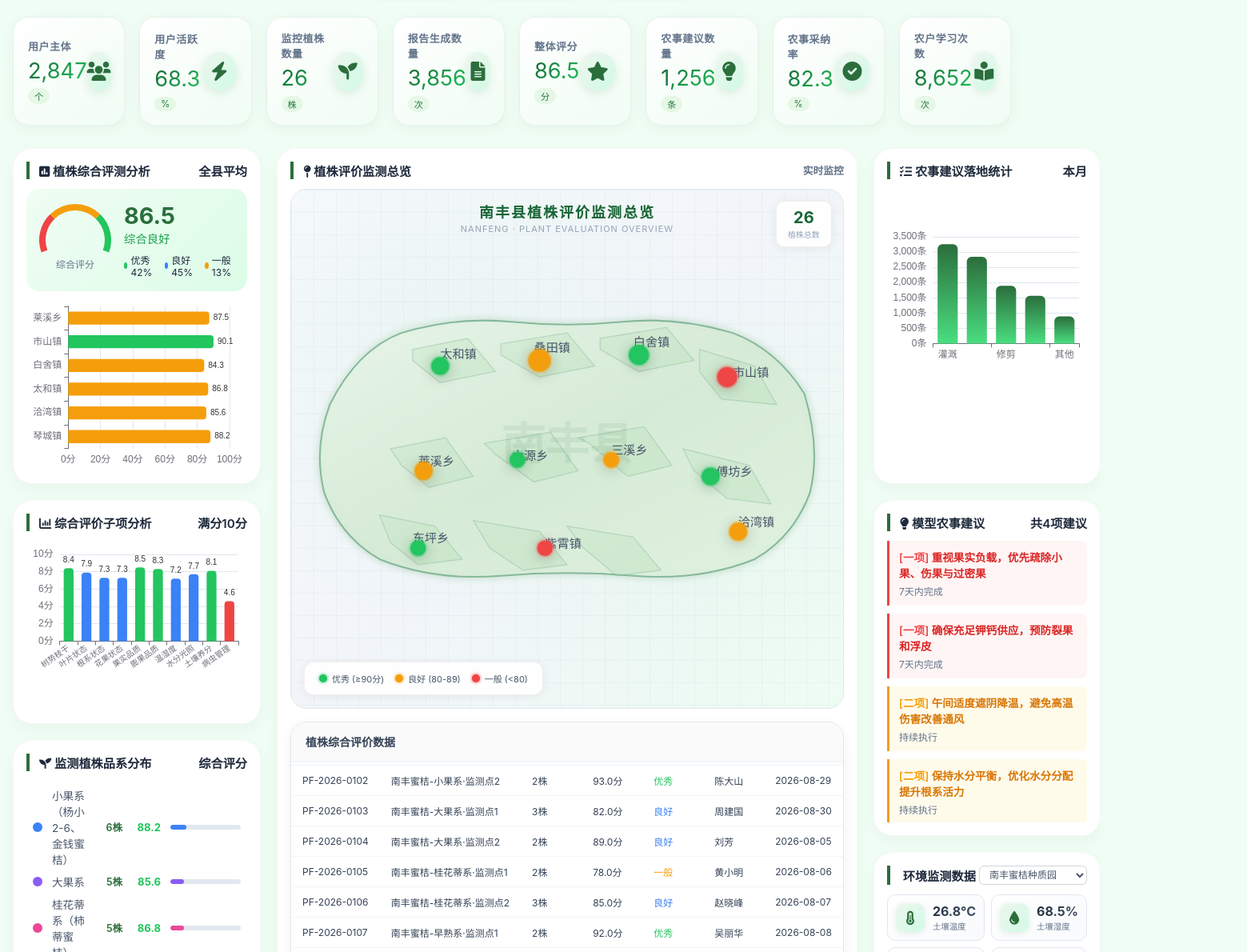
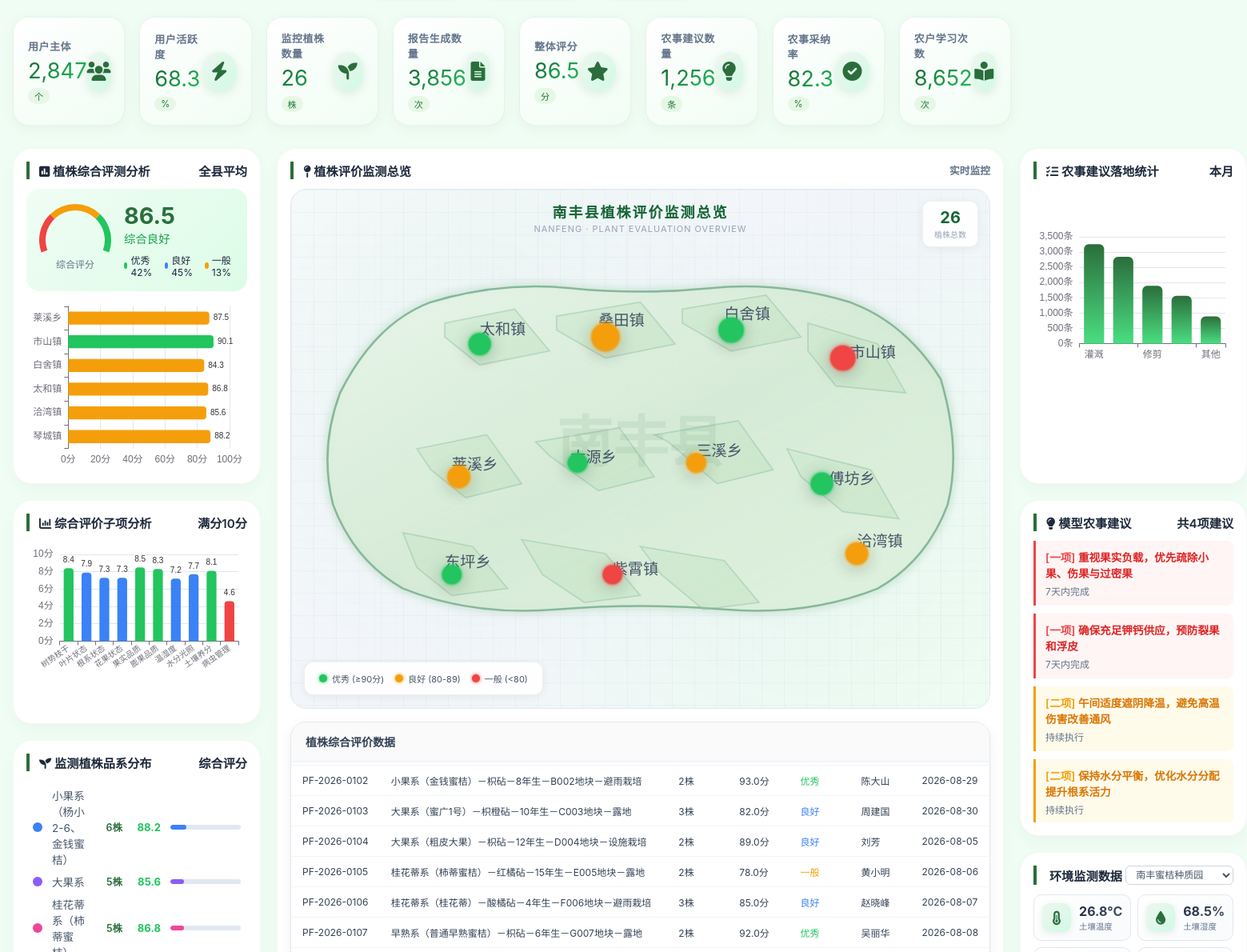
Before and after one commit to user007a/pro_orangemodel, a plain HTML site: page html/dataanlye/growth_dashboard.html in a window 1280 px wide. Shown: the part 110-1300 px from the top of the page at 80% size, 1559 px wide, since content can reach past the window. Drawn offline with nearby package versions, Linux system fonts and the light colour scheme.

Commit message:
0910-lastestversion
0910这一天的两个版本，主要是汇报前对原型进行最终调整，调整两个模型下的所有菜单内容跟模型说明一致，调整所有的mock数据符合汇报要求，调整一些显示内容吻合南丰的实际情况，用南丰的主体、地块、用户、品系、农事、天气、设备站点等放在原型中展示。原型的最后一次修改，后面以程序为核心，不再调整。

```diff
--- a/html/dataanlye/growth_dashboard.html
+++ b/html/dataanlye/growth_dashboard.html
@@ -1356,18 +1356,49 @@
         }]
     });
 
+    // ===== 评价对象生成（弹窗与滚动表格共用，保证两者一致）=====
+    var evalObjBuilder = {
+        // 6 个品系及其细分品种（与 typeNames 保持一致；同品系下多个监测点用 townIdx 区分）
+        typeConfig: [
+            { type: 'service',       name: '小果系',   subVarieties: ['杨小2-6', '金钱蜜桔'] },
+            { type: 'enterprise',    name: '大果系',   subVarieties: ['蜜广1号', '粗皮大果'] },
+            { type: 'cooperative',   name: '桂花蒂系', subVarieties: ['柿蒂蜜桔', '桂花蒂'] },
+            { type: 'demonstration', name: '早熟系',   subVarieties: ['普通早熟蜜桔', '日南1号'] },
+            { type: 'largegrower',   name: '桂月红',   subVarieties: ['特早熟芽变', '桂月红优系'] },
+            { type: 'iot',           name: '蜜广1号',  subVarieties: ['晚熟蜜广', '蜜广优系'] }
+        ],
+        // 砧木/树龄/地块/栽培方式（按监测点 townIdx 循环）
+        rootstocks:    ['枳砧', '枳砧', '枳橙砧', '枳砧', '红橘砧', '酸橘砧'],
+        ages:          ['6年生', '8年生', '10年生', '12年生', '15年生', '4年生'],
+        plots:         ['A001地块', 'B002地块', 'C003地块', 'D004地块', 'E005地块', 'F006地块', 'G007地块'],
+        cultivations:  ['露地', '避雨栽培', '露地', '设施栽培', '露地', '避雨栽培'],
+        // 根据品系 type + townIdx 生成评价对象
+        build: function(type, townIdx) {
+            var tc = this.typeConfig.filter(function(t) { return t.type === type; })[0];
+            var sub = tc.subVarieties[townIdx % tc.subVarieties.length];
+            var strainName = tc.name + '（' + sub + '）';
+            var rootstock = this.rootstocks[townIdx % this.rootstocks.length];
+            var age = this.ages[townIdx % this.ages.length];
+            var plot = this.plots[townIdx % this.plots.length];
+            var cultivation = this.cultivations[townIdx % this.cultivations.length];
+            return strainName + '－' + rootstock + '－' + age + '－' + plot + '－' + cultivation;
+        },
+        typeName: function(type) {
+            var tc = this.typeConfig.filter(function(t) { return t.type === type; })[0];
+            return tc ? tc.name : '';
+        }
+    };
+
     var entityData = (function() {
         // 11 个监测点（每个乡镇一个），每点 2-4 株，共 26 株
         // entityData[type][pointIndex] 返回该监测点的植株信息汇总
-        // type 含义：service=小果系, enterprise=大果系, cooperative=桂花蒂系,
-        //           demonstration=早熟系, largegrower=桂月红, iot=蜜广1号
         var typeConfig = [
-            { type: 'service',       age: '小果系',     counts: [2, 2] },
-            { type: 'enterprise',    age: '大果系',     counts: [3, 2] },
-            { type: 'cooperative',   age: '桂花蒂系',   counts: [2, 3] },
-            { type: 'demonstration', age: '早熟系',     counts: [2, 2] },
-            { type: 'largegrower',   age: '桂月红',     counts: [2, 2] },
-            { type: 'iot',           age: '蜜广1号',    counts: [4] }
+            { type: 'service',       counts: [2, 2] },
+            { type: 'enterprise',    counts: [3, 2] },
+            { type: 'cooperative',   counts: [2, 3] },
+            { type: 'demonstration', counts: [2, 2] },
+            { type: 'largegrower',   counts: [2, 2] },
+            { type: 'iot',           counts: [4] }
         ];
         // 11 个乡镇对应的监测点（与地图气泡坐标顺序一致），用于分配固定分数
         var townScores = [92, 78, 85, 90, 88, 76, 72, 68, 84, 80, 95];
@@ -1381,9 +1412,10 @@
             tc.counts.forEach(function(pointCount, pointIdx) {
                 var score = townScores[townIdx % townScores.length];
                 var grade = score >= 90 ? '优秀' : (score >= 80 ? '良好' : '一般');
+                var evalObj = evalObjBuilder.build(tc.type, townIdx);
                 data[tc.type].push({
                     evalId: 'PF-2026-' + ('000' + num).slice(-4),
-                    evalObj: '南丰蜜桔-' + tc.age + '·监测点' + (pointIdx + 1),
+                    evalObj: evalObj,
                     plantCount: pointCount,
                     score: score,
                     grade: grade,
@@ -1404,16 +1436,10 @@
         var content = document.getElementById('popupContent');
         var data = entityData[type][index];
 
-        var typeNames = {
-            service:       '小果系（杨小2-6、金钱蜜桔）',
-            enterprise:    '大果系',
-            cooperative:   '桂花蒂系（柿蒂蜜桔）',
-            demonstration: '早熟系（普通早熟蜜桔）',
-            largegrower:   '桂月红（特早熟芽变）',
-            iot:           '蜜广1号（晚熟蜜广）'
-        };
-
-        title.textContent = typeNames[type] + ' - ' + data.evalObj;
+        // 标题仅展示细分品种名称（去除品系前缀），避免与下方"评价对象"重复
+        var subMatch = data.evalObj.match(/（(.*?)）/);
+        var subVariety = subMatch ? subMatch[1] : data.evalObj;
+        title.textContent = '植株评价信息 - ' + subVariety;
 
         var gradeColor = data.grade === '优秀' ? '#22c55e' : (data.grade === '良好' ? '#3b82f6' : '#f59e0b');
         content.innerHTML =
@@ -1453,24 +1479,27 @@
     var scrollingEntities = (function() {
         // 按监测点展示，11 个监测点合计 26 株
         var typeConfig = [
-            { type: 'service',       age: '小果系',   counts: [2, 2] },
-            { type: 'enterprise',    age: '大果系',   counts: [3, 2] },
-            { type: 'cooperative',   age: '桂花蒂系', counts: [2, 3] },
-            { type: 'demonstration', age: '早熟系',   counts: [2, 2] },
-            { type: 'largegrower',   age: '桂月红',   counts: [2, 2] },
-            { type: 'iot',           age: '蜜广1号',  counts: [4] }
+            { type: 'service',       counts: [2, 2] },
+            { type: 'enterprise',    counts: [3, 2] },
+            { type: 'cooperative',   counts: [2, 3] },
+            { type: 'demonstration', counts: [2, 2] },
+            { type: 'largegrower',   counts: [2, 2] },
+            { type: 'iot',           counts: [4] }
         ];
         var persons = ['张明华','陈大山','周建国','刘芳','黄小明','赵晓峰','吴丽华','林秀英','孙伟','郑伟','李志强','王大海','刘海龙','陈小燕','杨伟','张建国','刘艳','李明','王强','陈秀英','张磊','刘强','周芳','王小军'];
         var entities = [];
         var num = 101;
         var pIdx = 0;
+        var townIdx = 0;
         typeConfig.forEach(function(tc) {
             tc.counts.forEach(function(pointCount, pointIdx) {
                 var score = 78 + (num * 7 + 3) % 18;
                 var grade = score >= 90 ? '优秀' : (score >= 80 ? '良好' : '一般');
+                // 复用 evalObjBuilder，与弹窗保持完全一致
+                var evalObj = evalObjBuilder.build(tc.type, townIdx);
                 entities.push({
                     evalId: 'PF-2026-' + ('000' + num).slice(-4),
-                    evalObj: '南丰蜜桔-' + tc.age + '·监测点' + (pointIdx + 1),
+                    evalObj: evalObj,
                     plantCount: pointCount,
                     score: score.toFixed(1),
                     grade: grade,
@@ -1480,6 +1509,7 @@
                 });
                 num++;
                 pIdx++;
+                townIdx++;
             });
         });
         return entities;
```
